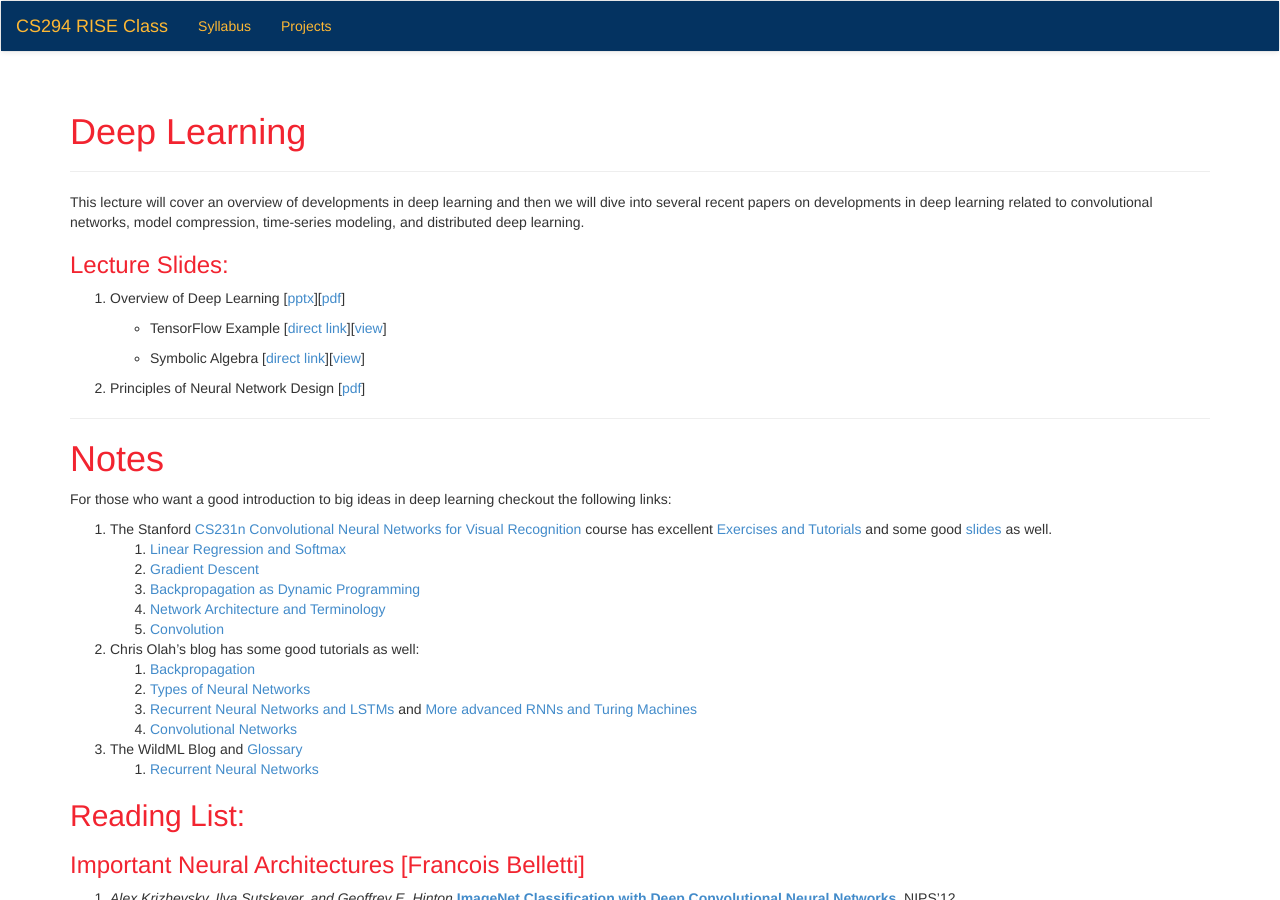
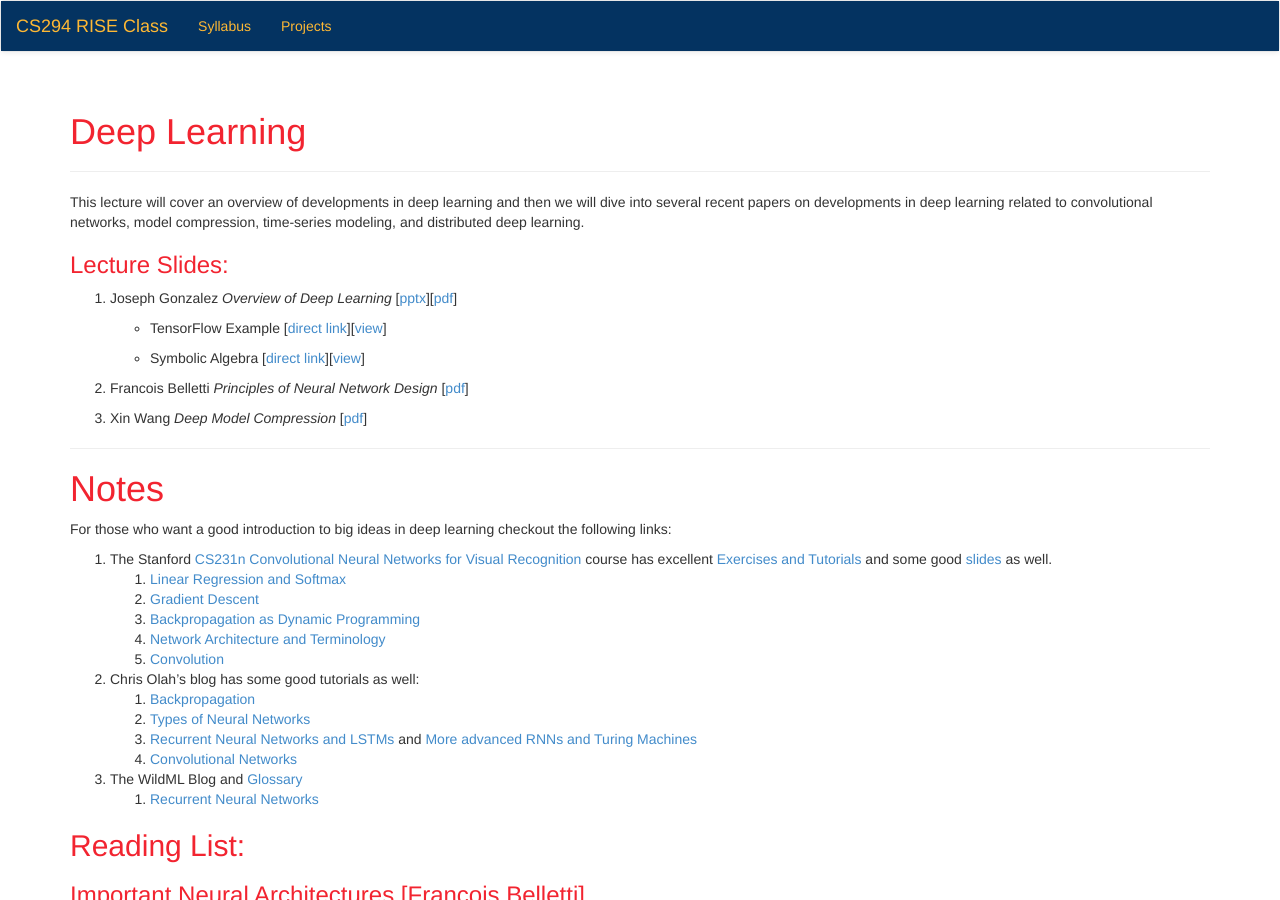
Before and after one commit to ucbrise/cs294-rise-fa16, a Jekyll site: the page built from deep_learning.md, in a window 1280 px wide and 900 px high. Built offline with Jekyll 4.4.1, drawn with Linux system fonts in a browser that asks for light colours; nearby versions of some CDN libraries.

Commit message:
adding model compression reading

```diff
--- a/deep_learning.md
+++ b/deep_learning.md
@@ -9,13 +9,17 @@ This lecture will cover an overview of developments in deep learning and then we
 
 ### Lecture Slides:
 
-1. Overview of Deep Learning [[pptx](assets/slides/overview_of_deep_learning_final.pptx)][[pdf](assets/slides/overview_of_deep_learning_final.pdf)]
+1. Joseph Gonzalez *Overview of Deep Learning* [[pptx](assets/slides/overview_of_deep_learning_final.pptx)][[pdf](assets/slides/overview_of_deep_learning_final.pdf)]
 
    * TensorFlow Example [[direct link](assets/slides/two_hidden_layers_tensorflow_example.ipynb)][[view](https://github.com/ucbrise/cs294-rise-fa16/blob/gh-pages/assets/slides/two_hidden_layers_tensorflow_example.ipynb)]
 
    * Symbolic Algebra [[direct link](assets/slides/symbolic_algebra.ipynb)][[view](https://github.com/ucbrise/cs294-rise-fa16/blob/gh-pages/assets/slides/symbolic_algebra.ipynb)]
 
-1. Principles of Neural Network Design [[pdf](assets/slides/principles_of_neural_network_design.pdf)]
+1. Francois Belletti *Principles of Neural Network Design*  [[pdf](assets/slides/principles_of_neural_network_design.pdf)]
+
+1. Xin Wang *Deep Model Compression* [[pdf](assets/slides/ModelCompression_RISE.pdf)]
+
+
 
 
 
```
Also changed, not shown: 1 other file.
